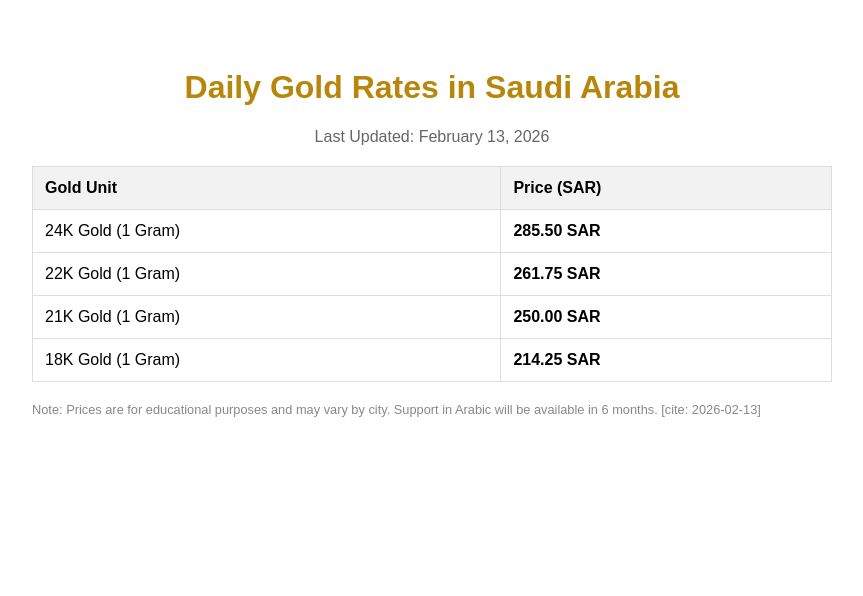
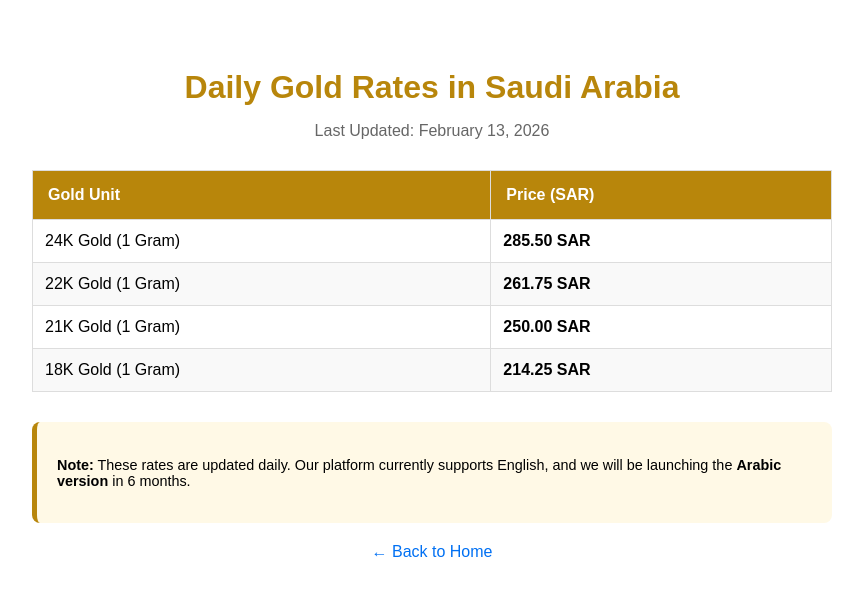
Before and after one commit to DiGiSaudia/saudirate, a Next.js app: page /gold-rates in a window 1280 px wide. Shown: the top 596 px of the page, without its empty margins (208-1071 px from the left). Built offline with nearby package versions, Linux system fonts and the light colour scheme.

Commit message:
added final gold rates design

```diff
--- a/app/gold-rates/page.tsx
+++ b/app/gold-rates/page.tsx
@@ -9,29 +9,63 @@ export default function GoldRates() {
   ];
 
   return (
-    <div style={{ padding: "40px", maxWidth: "800px", margin: "0 auto", fontFamily: "sans-serif" }}>
-      <h1 style={{ textAlign: "center", color: "#b8860b" }}>Daily Gold Rates in Saudi Arabia</h1>
-      <p style={{ textAlign: "center", color: "#666" }}>Last Updated: February 13, 2026</p>
+    <div style={{
+      padding: "40px 20px",
+      maxWidth: "800px",
+      margin: "0 auto",
+      fontFamily: "sans-serif",
+      backgroundColor: "#fff"
+    }}>
+      <h1 style={{
+        textAlign: "center",
+        color: "#b8860b",
+        fontSize: "2rem",
+        marginBottom: "10px"
+      }}>
+        Daily Gold Rates in Saudi Arabia
+      </h1>
 
-      <table style={{ width: "100%", borderCollapse: "collapse", marginTop: "20px" }}>
+      <p style={{ textAlign: "center", color: "#666", marginBottom: "30px" }}>
+        Last Updated: February 13, 2026
+      </p>
+
+      <div style={{ overflowX: "auto" }}>
+        <table style={{
+          width: "100%",
+          borderCollapse: "collapse",
+          boxShadow: "0 2px 5px rgba(0,0,0,0.1)"
+        }}>
           <thead>
-          <tr style={{ backgroundColor: "#f2f2f2" }}>
-            <th style={{ padding: "12px", border: "1px solid #ddd", textAlign: "left" }}>Gold Unit</th>
-            <th style={{ padding: "12px", border: "1px solid #ddd", textAlign: "left" }}>Price (SAR)</th>
+            <tr style={{ backgroundColor: "#b8860b", color: "white" }}>
+              <th style={{ padding: "15px", border: "1px solid #ddd", textAlign: "left" }}>Gold Unit</th>
+              <th style={{ padding: "15px", border: "1px solid #ddd", textAlign: "left" }}>Price (SAR)</th>
             </tr>
           </thead>
           <tbody>
             {rates.map((rate, index) => (
-            <tr key={index}>
+              <tr key={index} style={{ backgroundColor: index % 2 === 0 ? "#fff" : "#f9f9f9" }}>
                 <td style={{ padding: "12px", border: "1px solid #ddd" }}>{rate.unit}</td>
                 <td style={{ padding: "12px", border: "1px solid #ddd", fontWeight: "bold" }}>{rate.price}</td>
               </tr>
             ))}
           </tbody>
         </table>
-      <p style={{ marginTop: "20px", fontSize: "0.8rem", color: "#888" }}>
-        Note: Prices are for educational purposes and may vary by city. Support in Arabic will be available in 6 months. [cite: 2026-02-13]
-      </p>
+      </div>
+
+      <div style={{
+        marginTop: "30px",
+        padding: "20px",
+        backgroundColor: "#fff9e6",
+        borderRadius: "8px",
+        fontSize: "0.9rem",
+        borderLeft: "5px solid #b8860b"
+      }}>
+        <p><strong>Note:</strong> These rates are updated daily. Our platform currently supports English, and we will be launching the <strong>Arabic version</strong> in 6 months.</p>
+      </div>
+
+      <div style={{ textAlign: "center", marginTop: "20px" }}>
+        <a href="/" style={{ color: "#0070f3", textDecoration: "none" }}>← Back to Home</a>
+      </div>
     </div>
   );
 }
```
Lines whose indentation alone changed are shown as unchanged.
